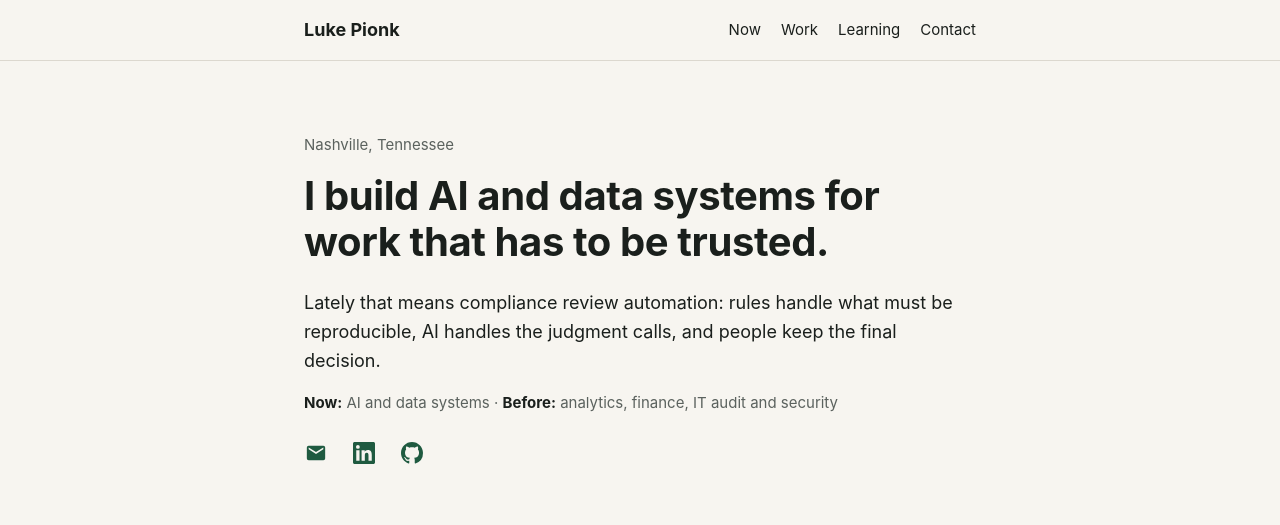
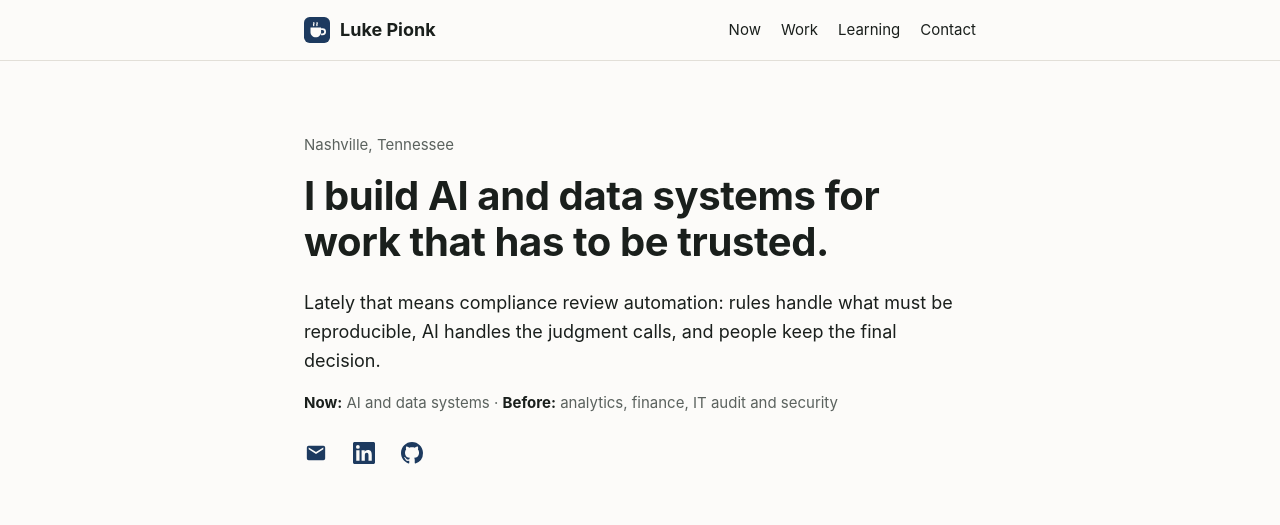
Before and after one commit to lukepionk/lukepionk.com, a website: page site/index.html in a window 1280 px wide. Shown: the top 525 px of the page. Drawn offline with Linux system fonts and the light colour scheme.

Commit message:
Switch accent to deep navy, brighten background, add mug mark to header

```diff
--- a/site/index.html
+++ b/site/index.html
@@ -4,7 +4,7 @@
     <meta charset="utf-8">
     <meta name="viewport" content="width=device-width, initial-scale=1">
     <meta http-equiv="Content-Security-Policy" content="default-src 'none'; style-src 'self'; img-src 'self'; base-uri 'none'; form-action 'none'">
-    <meta name="theme-color" content="#f7f5f0">
+    <meta name="theme-color" content="#fcfbf9">
     <meta name="description" content="Luke Pionk designs and builds AI and data systems for work that has to be trusted, drawing on a background in IT audit, security, and finance.">
     <meta property="og:type" content="website">
     <meta property="og:title" content="Luke Pionk — AI and data systems for work that has to be trusted">
@@ -21,7 +21,7 @@
 
     <header class="site-header">
       <div class="shell nav-shell">
-        <a class="brand" href="#top">Luke Pionk</a>
+        <a class="brand" href="#top"><svg viewBox="0 0 32 32" aria-hidden="true" focusable="false"><rect width="32" height="32" rx="7" fill="#1d3a5f"/><path d="M8 13h13v5.5c0 4-2.9 6.5-6.5 6.5S8 22.5 8 18.5V13Z" fill="#fcfbf9"/><path d="M21 15h1.8a3.2 3.2 0 0 1 0 6.4H21" fill="none" stroke="#fcfbf9" stroke-width="2.2"/><path d="M12 10.5c-1-1.5 1-2 0-3.5M16 10.5c-1-1.5 1-2 0-3.5" fill="none" stroke="#fcfbf9" stroke-width="1.6" stroke-linecap="round"/></svg>Luke Pionk</a>
         <nav aria-label="Main navigation">
           <a href="#now">Now</a>
           <a href="#work">Work</a>
--- a/site/styles.css
+++ b/site/styles.css
@@ -2,11 +2,11 @@
 
 :root {
   color-scheme: light;
-  --paper: #f7f5f0;
+  --paper: #fcfbf9;
   --ink: #1a1f1c;
   --muted: #5b625e;
-  --green: #1f5a40;
-  --line: #dcd8cf;
+  --accent: #1d3a5f;
+  --line: #e2dfd8;
   --measure: 42rem;
 }
 
@@ -28,7 +28,7 @@ body {
 }
 
 a {
-  color: var(--green);
+  color: var(--accent);
   text-decoration-thickness: 1px;
   text-underline-offset: 4px;
 }
@@ -36,7 +36,7 @@ a {
 a:hover { text-decoration-thickness: 2px; }
 
 a:focus-visible {
-  outline: 2px solid var(--green);
+  outline: 2px solid var(--accent);
   outline-offset: 3px;
   border-radius: 2px;
 }
@@ -75,6 +75,9 @@ a:focus-visible {
 }
 
 .brand {
+  display: inline-flex;
+  align-items: center;
+  gap: 10px;
   color: var(--ink);
   font-weight: 650;
   text-decoration: none;
@@ -162,6 +165,8 @@ p { margin: 0 0 16px; }
   min-height: 44px;
 }
 
+.brand svg { width: 26px; height: 26px; }
+
 .icon-link {
   justify-content: center;
   min-width: 44px;
@@ -229,7 +234,7 @@ p { margin: 0 0 16px; }
   padding: 4px;
   border: 1px solid var(--line);
   border-radius: 999px;
-  background: #efece5;
+  background: #f2f0eb;
 }
 
 .tab-bar label {
@@ -252,14 +257,14 @@ p { margin: 0 0 16px; }
 #tab-read:checked ~ .tab-bar [for="tab-read"],
 #tab-listen:checked ~ .tab-bar [for="tab-listen"],
 #tab-watch:checked ~ .tab-bar [for="tab-watch"] {
-  background: var(--green);
+  background: var(--accent);
   color: var(--paper);
 }
 
 #tab-read:focus-visible ~ .tab-bar [for="tab-read"],
 #tab-listen:focus-visible ~ .tab-bar [for="tab-listen"],
 #tab-watch:focus-visible ~ .tab-bar [for="tab-watch"] {
-  outline: 2px solid var(--green);
+  outline: 2px solid var(--accent);
   outline-offset: 3px;
 }
 
```
Also changed, not shown: docs/design/specs/v3.md (+1 -1 lines), site/404.html (+2 -2 lines), site/favicon.svg.
